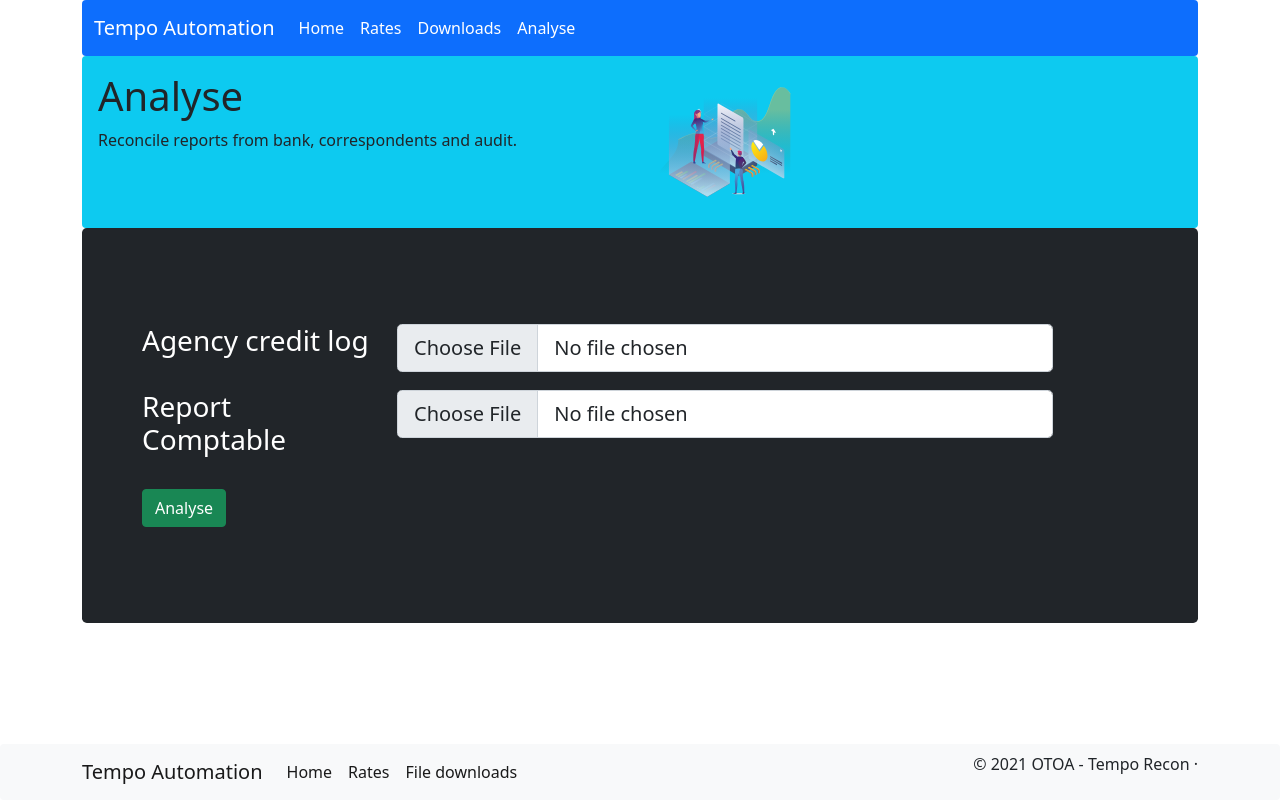
After one commit to VaheAvetikyan/tempo_automation, a Flask app: page /analyse in a window 1280 px wide. The commit adds this page. Run offline with Flask 2, Linux system fonts and the light colour scheme; parts of the project's set-up code (start-up, migrations or seed data) failed here and were passed over.

Commit message:
Add analyse service

```diff
--- a/app.py
+++ b/app.py
@@ -4,6 +4,8 @@ import logging
 
 from flask import Flask, render_template, request, send_file, redirect, url_for, flash
 from datetime import datetime
+
+from werkzeug.utils import secure_filename
 
 from files.file import get_mail_folders, download_file
 from rates.rate import get_rates_xlsx
@@ -12,8 +14,9 @@ from services.folders import make_filepath
 app = Flask(__name__)
 app.secret_key = os.environ.get('SECRET_KEY')
 app.logger.setLevel(logging.INFO)
-
-folder_name = 'tempo'
+app.config['FILE_FOLDER'] = '_FOLDER_FILE'
+app.config['UPLOAD_FOLDER'] = '_FOLDER_UPLOAD'
+app.config['UPLOAD_EXTENSIONS'] = ['csv', 'xlsx']
 
 
 @app.route('/')
@@ -37,7 +40,7 @@ def calculate_rates():
         return redirect(url_for('rates'))
     rate = float(rate)
     get_rates_xlsx(rate, mailbox, subject)
-    filepath = make_filepath(folder_name, 'output.xlsx')
+    filepath = make_filepath(app.config['FILE_FOLDER'], 'output.xlsx')
     app.logger.info("Getting Rates execution took %s s", (datetime.now() - start_time).total_seconds())
     return send_file(filepath, mimetype='application/vnd.ms-excel')
 
@@ -58,13 +61,13 @@ def download():
     quantity = int(request.form.get('quantity'))
     filenames = download_file(mailbox, file_format, one_file, quantity)
     if len(filenames) > 1:
-        zipf = zipfile.ZipFile(folder_name + '/out.zip', 'w', zipfile.ZIP_DEFLATED)
+        zipf = zipfile.ZipFile(app.config['FILE_FOLDER'] + '/out.zip', 'w', zipfile.ZIP_DEFLATED)
         for file in filenames:
             zipf.write(file)
             os.remove(file)
         zipf.close()
         app.logger.info("File download execution took %s s", (datetime.now() - start_time).total_seconds())
-        return send_file(folder_name + '/out.zip',
+        return send_file(app.config['_FOLDER_FILE'] + '/out.zip',
                          mimetype='zip',
                          attachment_filename='out.zip',
                          as_attachment=True)
@@ -73,5 +76,35 @@ def download():
         return send_file(filenames[0], mimetype='application/' + file_format)
 
 
+@app.route('/analyse')
+def analyse():
+    return render_template('analyse.html')
+
+
+@app.route('/upload', methods=['GET', 'POST'])
+def upload():
+    if request.method == 'POST':
+        if not request.files:
+            flash('No file part')
+            return redirect(url_for('analyse'))
+        credit_log = request.files['credit_log']
+        remit_one = request.files['remit_one']
+        if credit_log.filename == '' or remit_one.filename == '':
+            flash('No selected file')
+            return redirect(url_for('analyse'))
+        if credit_log and allowed_file(credit_log.filename) and remit_one and allowed_file(remit_one.filename):
+            credit_log_filename = secure_filename(credit_log.filename)
+            remit_one_filename = secure_filename(remit_one.filename)
+            credit_log.save(make_filepath(app.config['UPLOAD_FOLDER'], credit_log_filename))
+            remit_one.save(make_filepath(app.config['UPLOAD_FOLDER'], remit_one_filename))
+            flash('Files uploaded successfully')
+            return redirect(url_for('analyse'))
+    return redirect(url_for('analyse'))
+
+
+def allowed_file(filename):
+    return '.' in filename and filename.rsplit('.', 1)[1].lower() in app.config['UPLOAD_EXTENSIONS']
+
+
 if __name__ == '__main__':
     app.run()
--- a/rates/xlsx_service.py
+++ b/rates/xlsx_service.py
@@ -1,3 +1,4 @@
+from flask import current_app
 from openpyxl import Workbook
 
 from services.folders import make_filepath
@@ -10,6 +11,6 @@ def write_to_xlsx(output_rows):
         for c, col in enumerate(row, start=1):
             cell = worksheet.cell(row=r, column=c)
             cell.value = str(col)
-    filepath = make_filepath('tempo', 'output.xlsx')
+    filepath = make_filepath(current_app.config['FILE_FOLDER'], 'output.xlsx')
     workbook.save(filepath)
     return workbook
--- a/requirements.txt
+++ b/requirements.txt
@@ -7,3 +7,5 @@ Jinja2==3.0.1
 MarkupSafe==2.0.1
 openpyxl==3.0.7
 Werkzeug==2.0.1
+pandas~=1.2.4
+numpy~=1.20.3
--- /dev/null
+++ b/templates/analyse.html
@@ -0,0 +1,38 @@
+{% extends 'base.html' %}
+{% block title %}File downloads{% endblock %}
+<script>
+    $(document).ready(function () {
+        $("p").click(function (event) {
+            $(this).hide();
+        });
+    });
+</script>
+{% block header %}
+    <h1>Analyse</h1>
+    <p>Reconcile reports from bank, correspondents and audit.</p>
+{% endblock %}
+{% block body %}
+    <img width="140" height="140"
+         src="{{ url_for('static', filename='analyse.svg') }}" alt="Rates">
+{% endblock %}
+{% block content %}
+    <form method="post" action="{{ url_for('upload') }}" enctype="multipart/form-data">
+        <div class="mb-3 row">
+            <div class="col-3">
+                <label for="Upload-credit-log" class="form-label"><h3>Agency credit log</h3></label>
+            </div>
+            <div class="col-8">
+                <input class="form-control form-control-lg" id="Upload-credit-log" name="credit_log" type="file">
+            </div>
+        </div>
+        <div class="mb-3 row">
+            <div class="col-3">
+                <label for="Upload-remit-one" class="form-label"><h3>Report Comptable</h3></label>
+            </div>
+            <div class="col-8">
+                <input class="form-control form-control-lg" id="Upload-remit-one" name="remit_one" type="file">
+            </div>
+        </div>
+        <button type="submit" class="btn btn-success">Analyse</button>
+    </form>
+{% endblock %}
--- a/templates/base.html
+++ b/templates/base.html
@@ -17,7 +17,8 @@
                     <ul class="navbar-nav me-auto mb-2 mb-lg-0">
                         <li class="nav-item"><a class="nav-link active" href="{{ url_for('index') }}">Home</a></li>
                         <li class="nav-item"><a class="nav-link active" href="{{ url_for('rates') }}">Rates</a></li>
-                        <li class="nav-item"><a class="nav-link active" href="{{ url_for('files') }}">File downloads</a>
+                        <li class="nav-item"><a class="nav-link active" href="{{ url_for('files') }}">Downloads</a>
+                        <li class="nav-item"><a class="nav-link active" href="{{ url_for('analyse') }}">Analyse</a>
                         </li>
                     </ul>
                 </div>
--- a/templates/index.html
+++ b/templates/index.html
@@ -20,7 +20,7 @@
         <div class="col-lg-4">
             <img class="rounded-circle" width="140" height="140"
                  src="{{ url_for('static', filename='files.png') }}" alt="File downloads">
-            <h2>File downloads</h2>
+            <h2>Downloads</h2>
             <p>Download multiple files from email attachments. This part is currently under development.</p>
             <p><a class="btn btn-secondary" href="{{ url_for('files') }}">View details »</a></p>
         </div>
@@ -28,8 +28,8 @@
             <img class="rounded-circle" width="140" height="140"
                  src="{{ url_for('static', filename='analyse.jpg') }}" alt="File downloads">
             <h2>Analyse</h2>
-            <p>This part is currently under development.</p>
-            <p><a class="btn btn-secondary" href="#">View details »</a></p>
+            <p>Reconcile reports from bank, correspondents and audit. This part is currently under development.</p>
+            <p><a class="btn btn-secondary" href="{{ url_for('analyse') }}">View details »</a></p>
         </div>
     </div>
 {% endblock %}
```
Also changed, not shown: analyse.py (added, +49 -0 lines), services/email_service.py (+3 -4 lines), static/analyse.svg (added), 2 other files.
